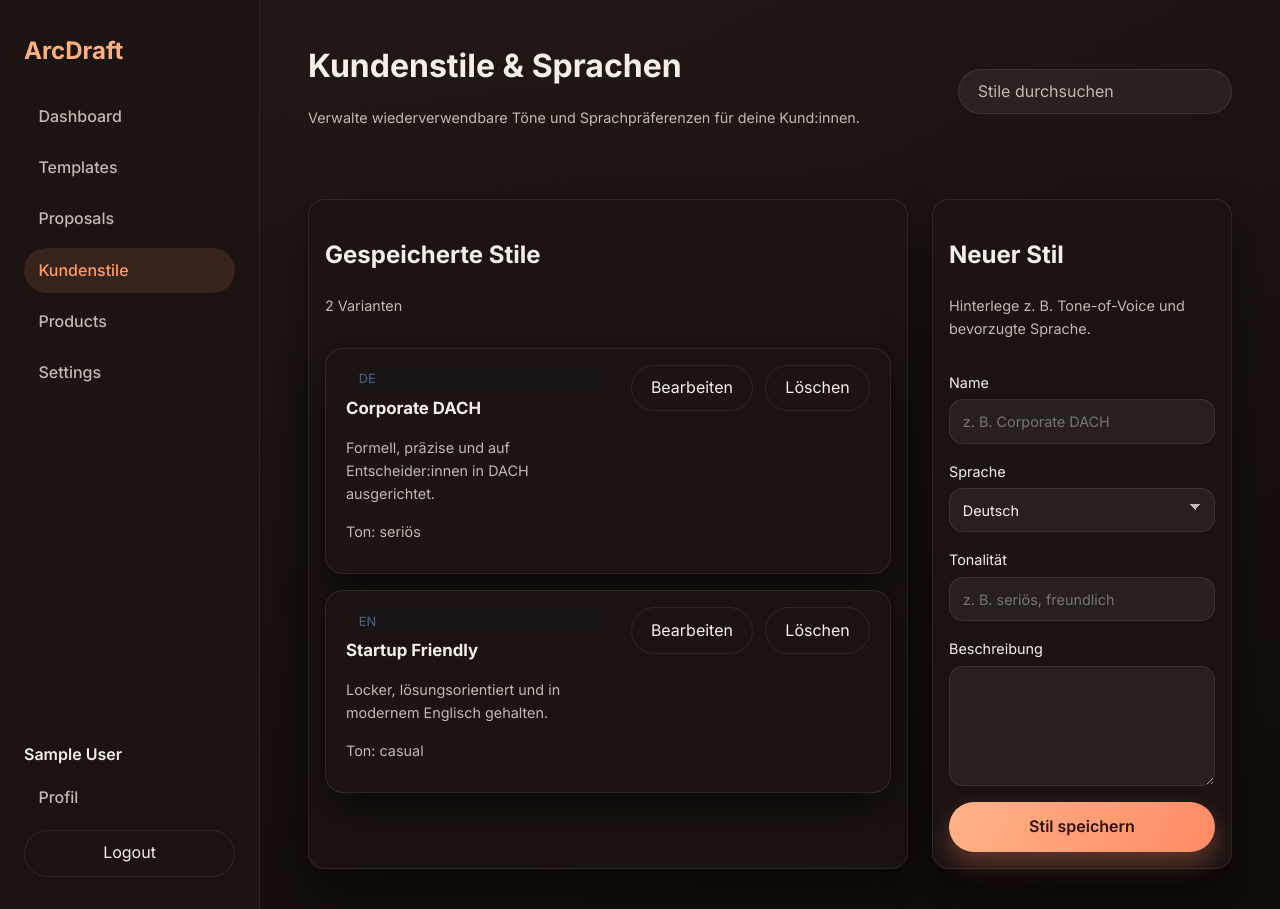
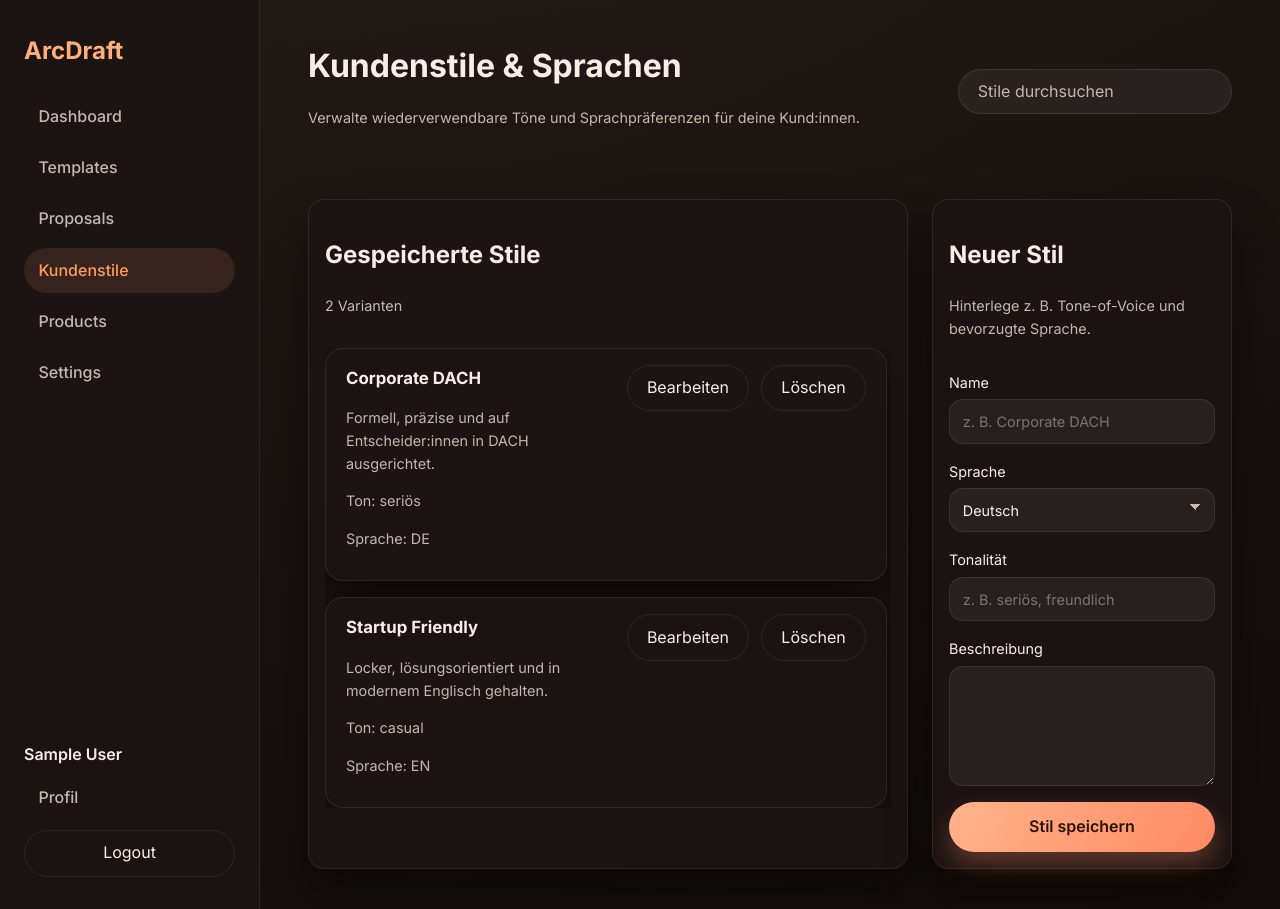
Before and after one commit to LiLoLama/ArcDraft, a React (Vite) app in the folder frontend/: page /customer-styles in a window 1280 px wide. Built offline with nearby package versions, Linux system fonts and the light colour scheme; no server answers; sample sign-in values are in the browser's storage.

Commit message:
Improve dashboard styling and branding placement

```diff
--- a/frontend/src/components/Layout.jsx
+++ b/frontend/src/components/Layout.jsx
@@ -1,4 +1,6 @@
 import { NavLink, Outlet } from 'react-router-dom';
+import { useEffect, useState } from 'react';
+import { apiRequest } from '../api/client';
 import useAuthStore from '../store/authStore';
 
 const navItems = [
@@ -13,6 +15,15 @@ const navItems = [
 export function AppLayout() {
   const logout = useAuthStore((s) => s.logout);
   const user = useAuthStore((s) => s.user);
+  const token = useAuthStore((s) => s.token);
+  const [branding, setBranding] = useState(null);
+
+  useEffect(() => {
+    if (!token) return;
+    apiRequest('/api/settings/branding', { token })
+      .then(setBranding)
+      .catch(() => {});
+  }, [token]);
   return (
     <div className="app-shell">
       <aside className="sidebar">
@@ -25,9 +36,12 @@ export function AppLayout() {
           ))}
         </nav>
         <div className="sidebar-footer">
-          <div className="user-block">
-            <div className="user-name">{user?.name}</div>
-            <div className="user-company">{user?.companyName}</div>
+          <div className="user-row">
+            {branding?.logoUrl && <img src={branding.logoUrl} alt="Logo" className="user-logo" />}
+            <div className="user-block">
+              <div className="user-name">{user?.name}</div>
+              <div className="user-company">{user?.companyName}</div>
+            </div>
           </div>
           <NavLink to="/profile" className={({ isActive }) => (isActive ? 'nav-link active' : 'nav-link')}>
             Profil
--- a/frontend/src/index.css
+++ b/frontend/src/index.css
@@ -148,6 +148,22 @@ textarea {
   display: flex;
   flex-direction: column;
   gap: 0.6rem;
+}
+
+.user-row {
+  display: flex;
+  align-items: center;
+  gap: 0.75rem;
+}
+
+.user-logo {
+  width: 42px;
+  height: 42px;
+  object-fit: contain;
+  border-radius: 12px;
+  border: 1px solid var(--stroke);
+  background: var(--section-bg);
+  padding: 0.35rem;
 }
 
 .user-block {
@@ -701,6 +717,11 @@ textarea {
   font-weight: 600;
 }
 
+.chip.success {
+  background: rgba(46, 204, 113, 0.18);
+  color: #1f8a4c;
+}
+
 .chip.subtle {
   background: rgba(20, 33, 54, 0.08);
   color: #4b587c;
@@ -815,6 +836,15 @@ textarea {
   display: grid;
   grid-template-columns: 2fr 1fr;
   gap: 1.5rem;
+}
+
+.section-scroll {
+  display: flex;
+  flex-direction: column;
+  gap: 1rem;
+  max-height: 60vh;
+  overflow-y: auto;
+  padding-right: 0.25rem;
 }
 
 .product-grid.management {
--- a/frontend/src/pages/CustomerStyles.jsx
+++ b/frontend/src/pages/CustomerStyles.jsx
@@ -70,6 +70,7 @@ export default function CustomerStylesPage() {
               <p className="muted">{styles.length} Varianten</p>
             </div>
           </div>
+          <div className="section-scroll">
             {filteredStyles.length ? (
               <div className="product-grid management">
                 {filteredStyles.map((style) => (
@@ -112,10 +113,10 @@ export default function CustomerStylesPage() {
                     ) : (
                       <div className="product-row-content">
                         <div>
-                        <div className="chip subtle">{style.language?.toUpperCase()}</div>
                           <strong>{style.name}</strong>
                           <p className="muted">{style.description || 'Keine Beschreibung hinterlegt.'}</p>
                           <p className="muted small">Ton: {style.tone || '—'}</p>
+                          <p className="muted small">Sprache: {style.language?.toUpperCase() || '—'}</p>
                         </div>
                         <div className="action-buttons">
                           <button className="ghost-button" type="button" onClick={() => startEditing(style)}>
@@ -133,6 +134,7 @@ export default function CustomerStylesPage() {
             ) : (
               <p className="muted">Keine Stile gefunden.</p>
             )}
+          </div>
         </section>
 
         <section className="section-card">
--- a/frontend/src/pages/Dashboard.jsx
+++ b/frontend/src/pages/Dashboard.jsx
@@ -400,7 +400,7 @@ function ProposalComposerModal({ onClose }) {
                   <h4>Produkte & Leistungen</h4>
                   <p className="muted">Wähle, was in das Angebot aufgenommen werden soll.</p>
                 </div>
-                <span className="chip">{selectedProducts.length} ausgewählt</span>
+                <span className="chip success">{selectedProducts.length} ausgewählt</span>
               </div>
               {availableProducts.length > 0 ? (
                 <div className="product-grid">
--- a/frontend/src/pages/Products.jsx
+++ b/frontend/src/pages/Products.jsx
@@ -82,6 +82,7 @@ export default function ProductsPage() {
               <p className="muted">{products.length} Einträge</p>
             </div>
           </div>
+          <div className="section-scroll">
             {filteredProducts.length ? (
               <div className="product-grid management">
                 {filteredProducts.map((product) => (
@@ -132,6 +133,7 @@ export default function ProductsPage() {
             ) : (
               <p className="muted">Keine Produkte gefunden.</p>
             )}
+          </div>
         </section>
         <section className="section-card">
           <div className="section-header">
```
Lines whose indentation alone changed are shown as unchanged.
